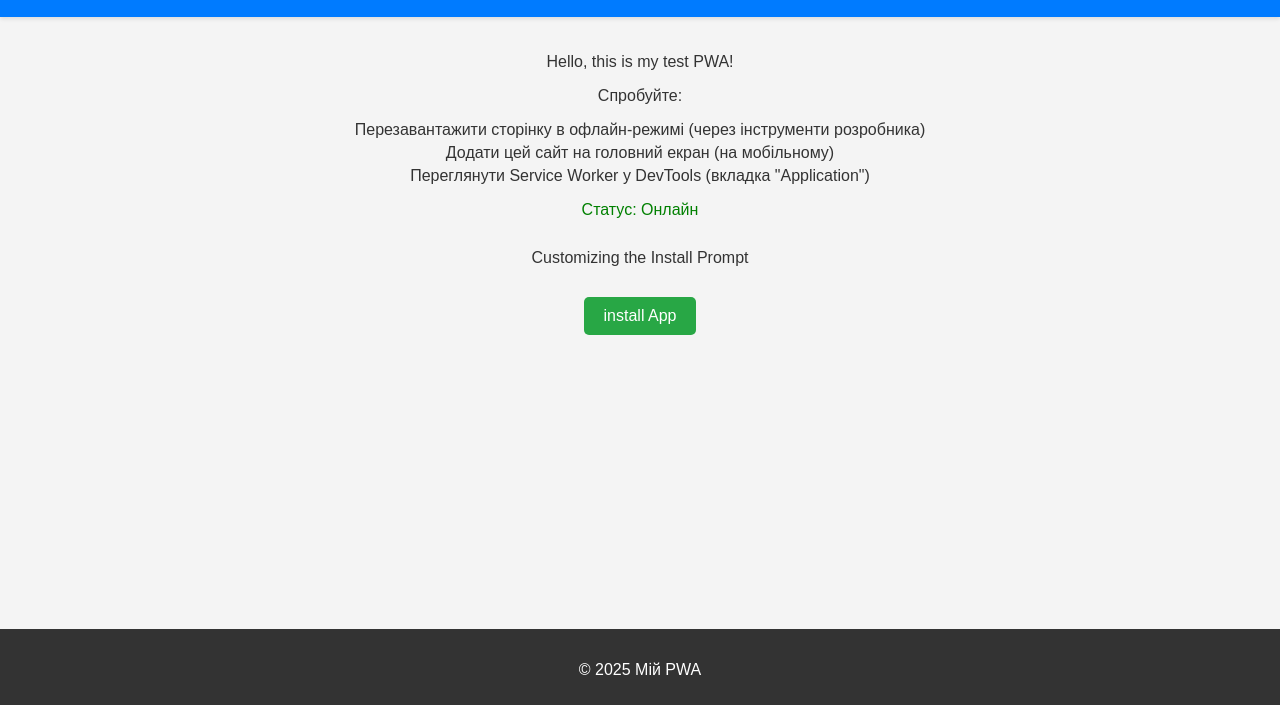
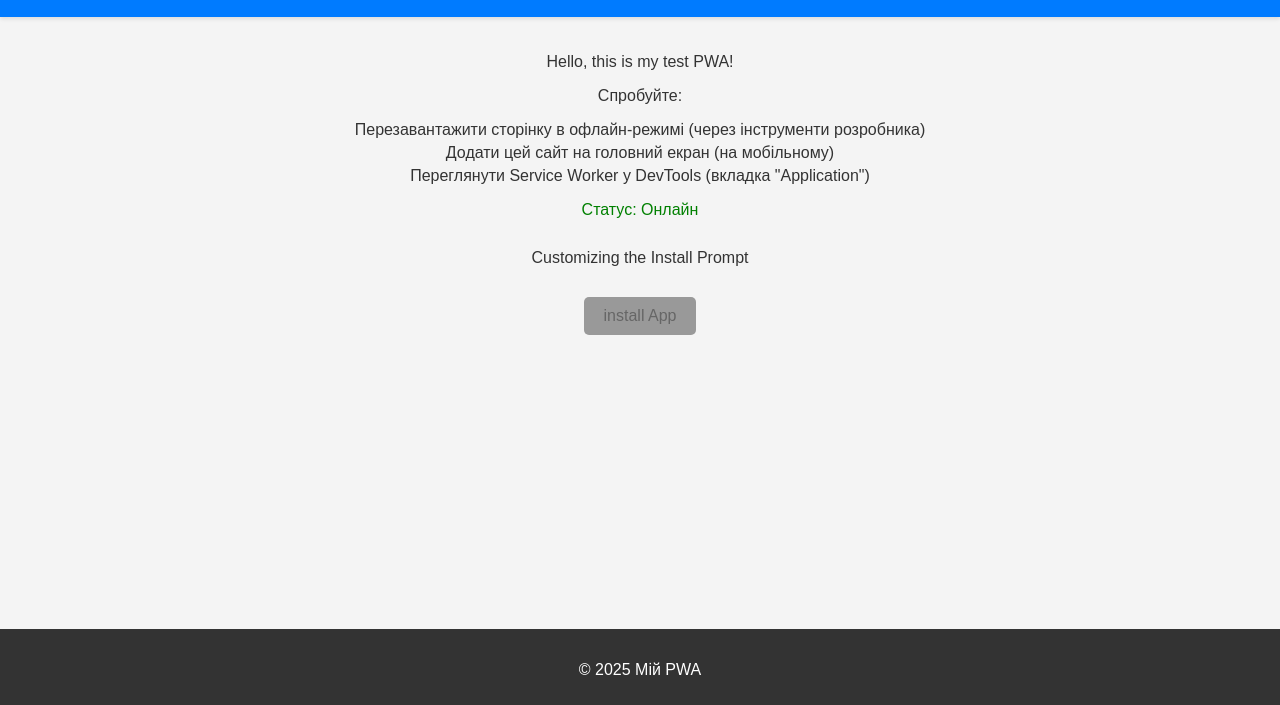
Before and after one commit to rpdNick/test_PWA, a plain HTML site: page index.html in a window 1280 px wide. Both pictures are taken after a click on the button "install App". Shown: the part 95-800 px from the top of the page. Drawn offline with Linux system fonts and the light colour scheme.

Commit message:
test Customizing the Install Prompt

```diff
--- a/style/style.css
+++ b/style/style.css
@@ -66,8 +66,20 @@ footer {
     align-items: center;
 }
 
-.installed {
+/* .installed {
     display: none;
+} */
+
+button:disabled,
+button[disabled]{
+    background-color: #999999;
+    color: #666666;
+}
+
+button:disabled:hover {
+    background-color: #999999;
+    color: #666666;
+    cursor: none;
 }
 
 .install_block > button {
```
